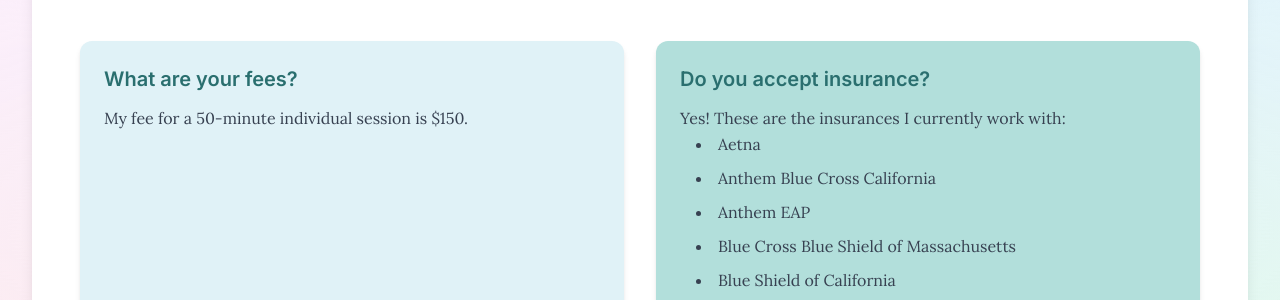
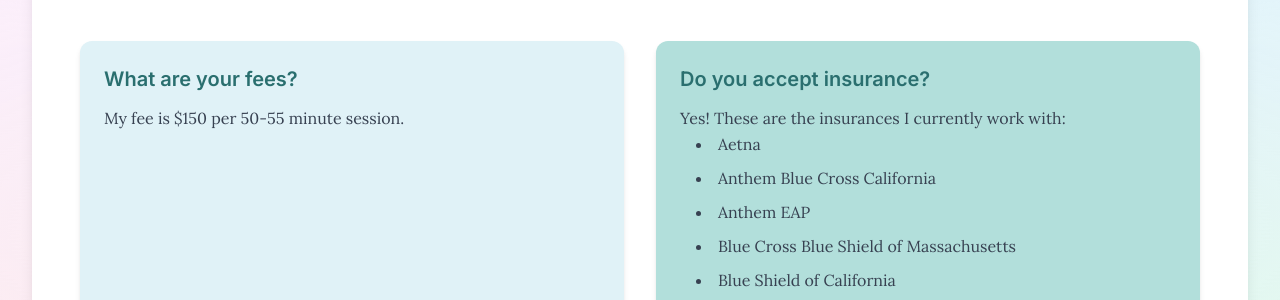
Before and after one commit to elliepoulin/elliepoulin.github.io, a Jekyll site: the page built from faqs.html, in a window 1280 px wide. Shown: the part 223-523 px from the top of the page. Built offline with Jekyll 4.4.1, drawn with Linux system fonts in a browser that asks for light colours; nearby versions of some CDN libraries; some web fonts are replaced.

Commit message:
Update faqs.html

```diff
--- a/faqs.html
+++ b/faqs.html
@@ -12,7 +12,7 @@
             <div class="bg-accent-light p-6 rounded-xl shadow-md">
                 <h2 class="text-xl font-semibold text-primary-dark mb-3">What are your fees?</h2>
                 <p class="text-gray-700 leading-relaxed">
-                    My fee for a 50-minute individual session is $150.
+                    My fee is $150 per 50-55 minute session.
                 </p>
             </div>
             <!-- FAQ Item 2 -->
```
